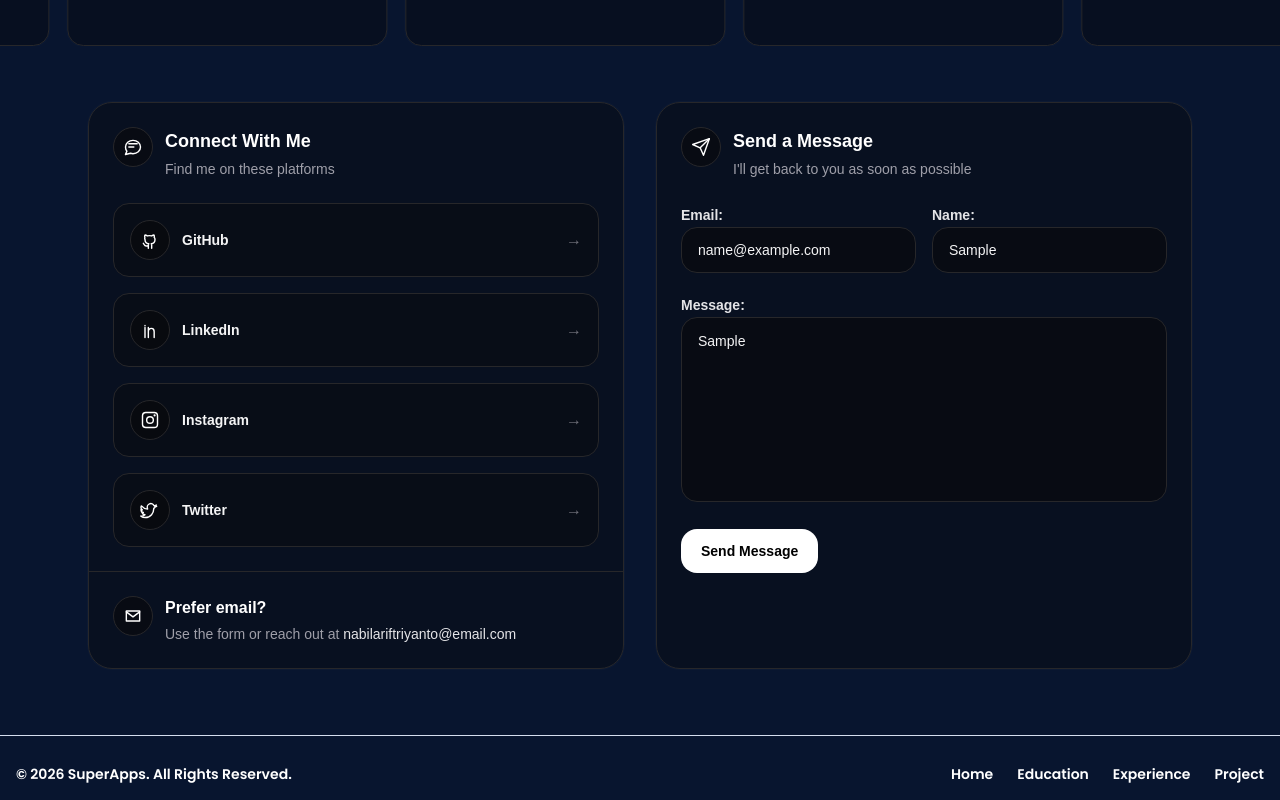
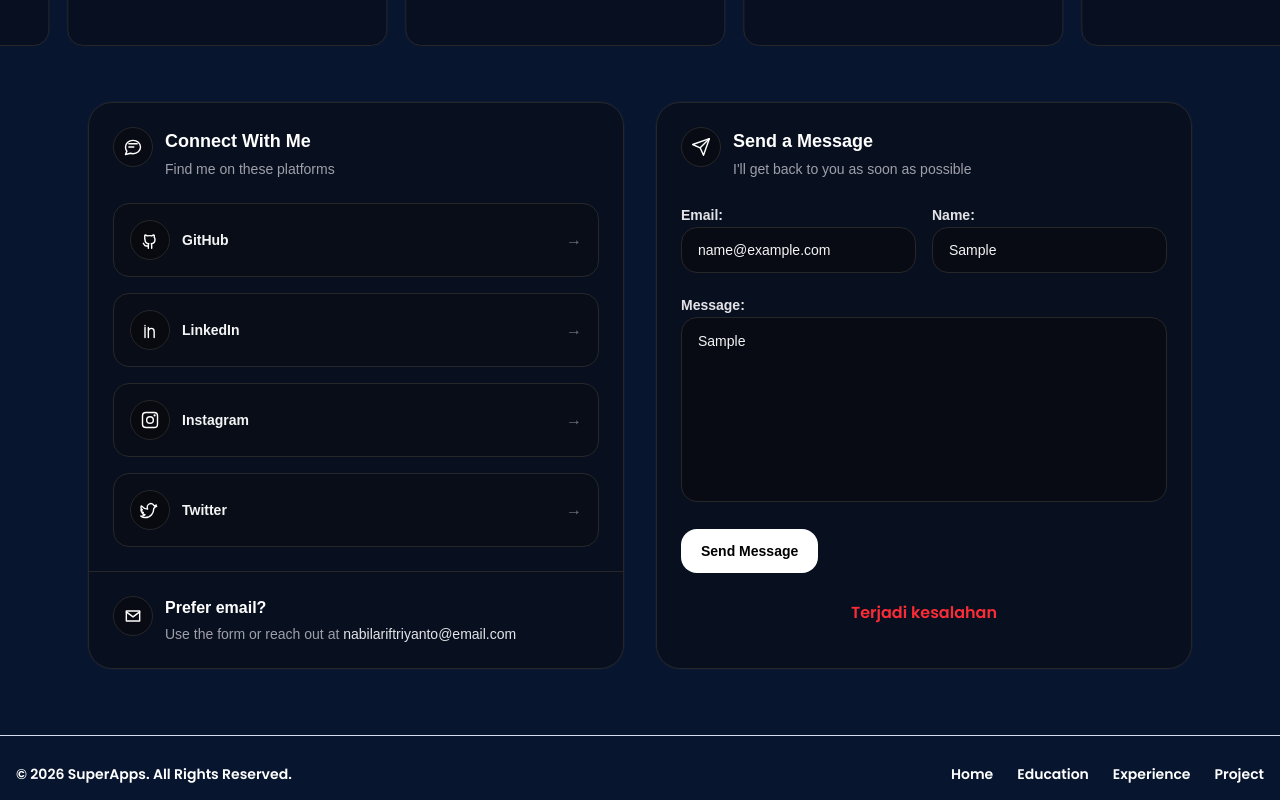
Before and after one commit to NaApipp/portosuperapp_v2, a Next.js app: page /home in a window 1280 px wide. Both pictures are taken after typing "name@example.com", "Sample", "Sample" into the empty fields and a click on the button "Send Message". Shown: the part 1866-2666 px from the top of the page. Built offline with nearby package versions, Linux system fonts and the light colour scheme; no server answers; the database is empty.

Commit message:
add status succes & failed in form message

```diff
--- a/app/home/components/footer.tsx
+++ b/app/home/components/footer.tsx
@@ -323,6 +323,18 @@ export default function Footer() {
                   </svg> */}
                   Send Message
                 </button>
+                {/* Alert Status */}
+                {status && (
+                  <p
+                    className={`mt-2 font-poppins font-semibold text-center  ${
+                      statusType === "success"
+                        ? "text-white"
+                        : "text-red-500"
+                    }`}
+                  >
+                    {status}
+                  </p>
+                )}
               </form>
             </div>
           </SectionCard>
--- a/app/hooks/useContact.ts
+++ b/app/hooks/useContact.ts
@@ -78,7 +78,7 @@ export function useContact() {
       }
 
       setStatusType("success");
-      setStatus(`Pesan berhasil dikirim! Terima kasih, ${trimmedName}.`);
+      setStatus(`Hi ${trimmedName}, kita sekarang teman :).`);
       setEmail("");
       setName("");
       setMessage("");
```
